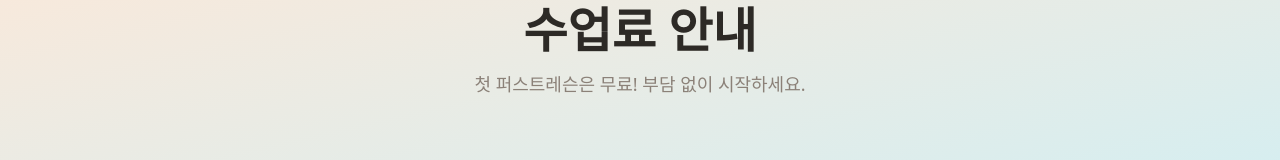
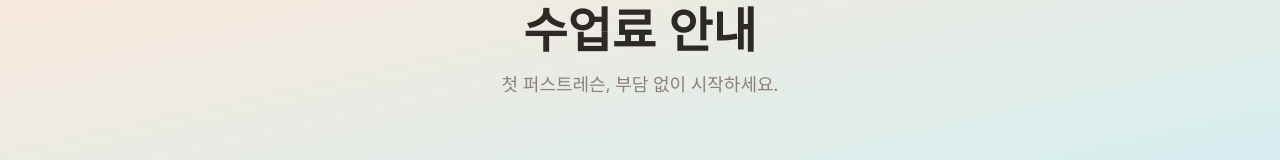
Before and after one commit to kidsmindpiano/kidsmindpiano-web, a Next.js app: page /pricing in a window 1280 px wide. Shown: the part 155-315 px from the top of the page. Built offline with nearby package versions, Linux system fonts and the light colour scheme.

Commit message:
pricing: 안내 문구에서 무료 제거

```diff
--- a/src/app/pricing/page.tsx
+++ b/src/app/pricing/page.tsx
@@ -53,7 +53,7 @@ export default function PricingPage() {
             수업료 안내
           </motion.h1>
           <motion.p className="text-lg text-muted-foreground" initial={{ opacity: 0 }} animate={{ opacity: 1 }} transition={{ delay: 0.2 }}>
-            첫 퍼스트레슨은 무료! 부담 없이 시작하세요.
+            첫 퍼스트레슨, 부담 없이 시작하세요.
           </motion.p>
         </div>
       </section>
```
